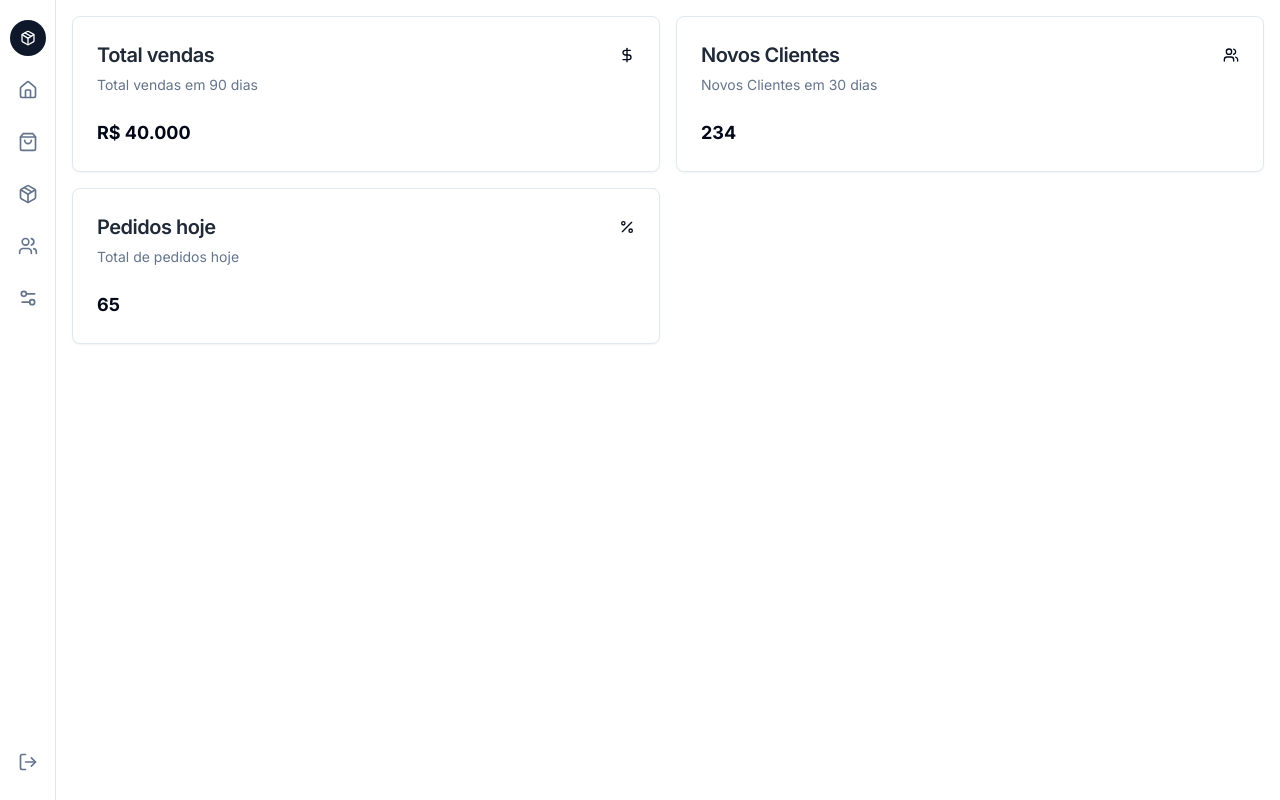
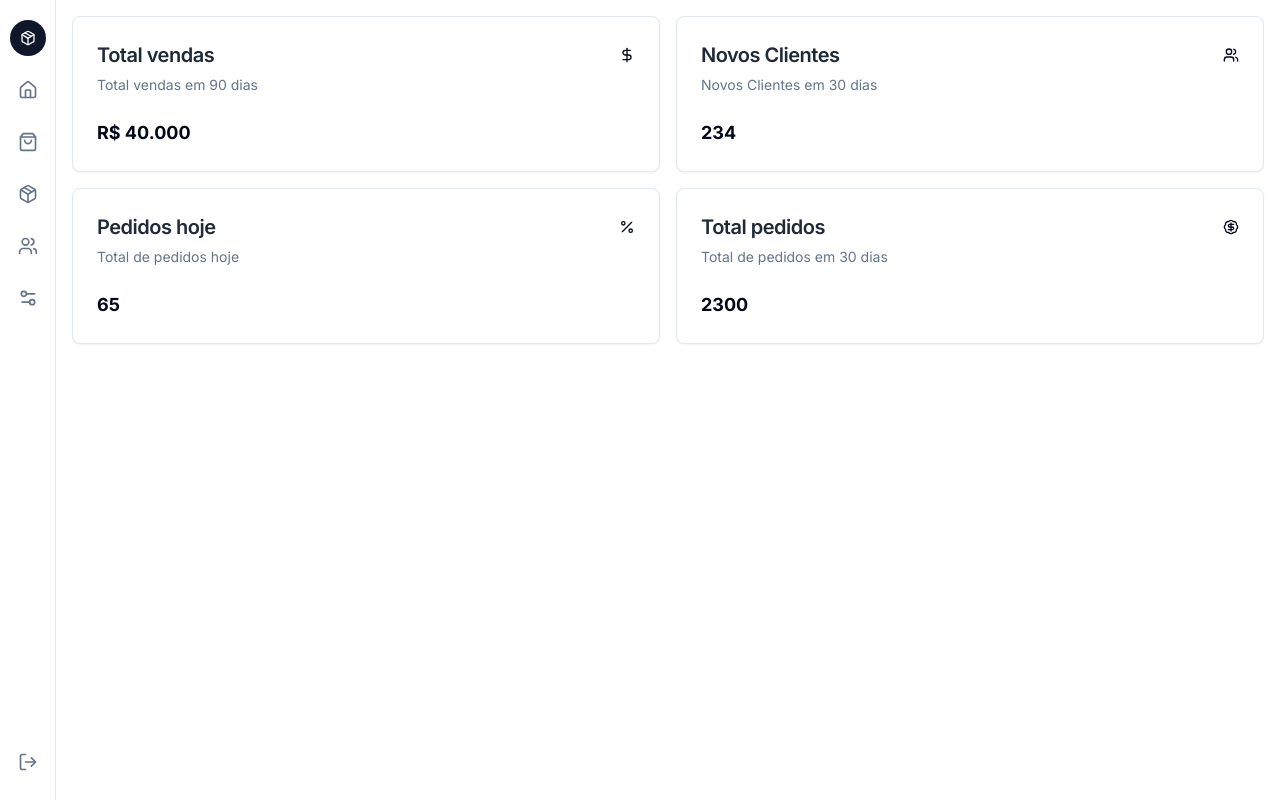
Before and after one commit to JulioVieiraP/Dashboard, a Next.js app: page / in a window 1280 px wide. Built offline with nearby package versions, Linux system fonts and the light colour scheme.

Commit message:
feat: criando o Card de Total de pedidos

```diff
--- a/src/app/page.tsx
+++ b/src/app/page.tsx
@@ -1,5 +1,5 @@
 import { Card, CardContent, CardDescription, CardHeader, CardTitle } from "@/components/ui/card";
-import { DollarSign, Percent, Users } from "lucide-react";
+import { BadgeDollarSign, DollarSign, Percent, Users } from "lucide-react";
 
 const Home = () => {
   return (
@@ -59,6 +59,24 @@ const Home = () => {
           </CardContent>
         </Card>
 
+        <Card>
+          <CardHeader>
+            <div className="flex items-center justify-center">
+              <CardTitle className="text-lg sm:text-xl text-gray-800 select-none">Total pedidos</CardTitle>
+              <BadgeDollarSign className="ml-auto w-4 h-4" />
+            </div>
+
+            <CardDescription>
+              Total de pedidos em 30 dias
+            </CardDescription>
+
+          </CardHeader>
+
+          <CardContent>
+            <p className="text-base sm:text-lg font-bold">2300</p>
+          </CardContent>
+        </Card>
+
       </section>
     </main>
   );
```
